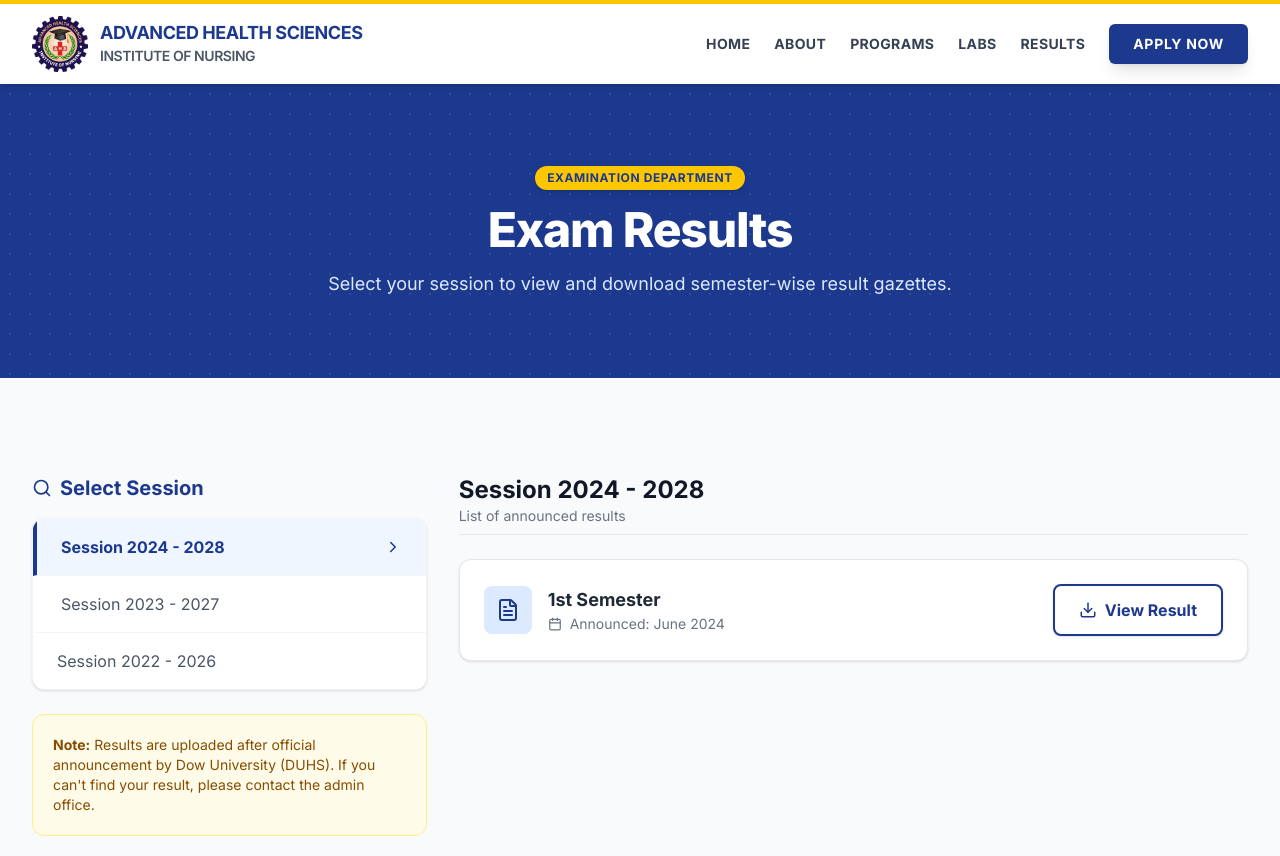
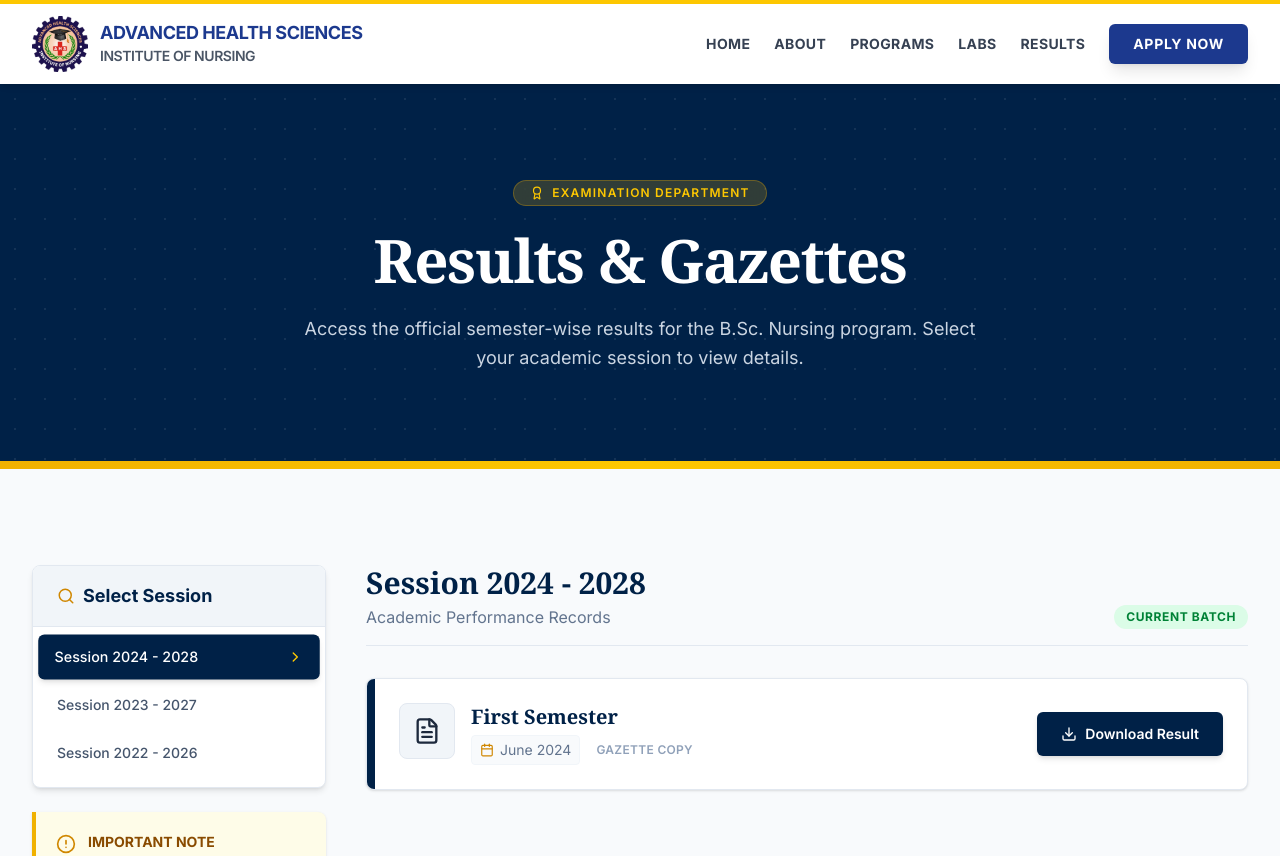
Before and after one commit to AHSANKHAN1999/ahsion-website, a Next.js app: page /results in a window 1280 px wide. Shown: the top 856 px of the page. Built offline with nearby package versions, Linux system fonts and the light colour scheme.

Commit message:
Update results page to official university style

```diff
--- a/src/app/results/page.js
+++ b/src/app/results/page.js
@@ -2,7 +2,7 @@
 
 import { useState } from "react";
 import Section from "@/components/Section";
-import { FileText, Download, ChevronRight, Calendar, Search } from "lucide-react";
+import { FileText, Download, ChevronRight, Calendar, Search, Award, AlertCircle } from "lucide-react";
 
 // --- DATA: Yahan aap naye results add karenge ---
 const resultsData = [
@@ -11,9 +11,9 @@ const resultsData = [
     title: "Session 2024 - 2028",
     status: "Current",
     semesters: [
-      { id: "sem-1", name: "1st Semester", date: "June 2024", pdf: "/results/sample.pdf" },
+      { id: "sem-1", name: "First Semester", date: "June 2024", pdf: "/results/sample.pdf" },
       // Jab naya result aye, yahan neechay line add karein:
-      // { id: "sem-2", name: "2nd Semester", date: "Dec 2024", pdf: "/results/sample.pdf" },
+      // { id: "sem-2", name: "Second Semester", date: "Dec 2024", pdf: "/results/sample.pdf" },
     ]
   },
   {
@@ -21,9 +21,9 @@ const resultsData = [
     title: "Session 2023 - 2027",
     status: "Ongoing",
     semesters: [
-      { id: "sem-1", name: "1st Semester", date: "June 2023", pdf: "/results/sample.pdf" },
-      { id: "sem-2", name: "2nd Semester", date: "Dec 2023", pdf: "/results/sample.pdf" },
-      { id: "sem-3", name: "3rd Semester", date: "June 2024", pdf: "/images/results/batch23_sem3.pdf" },
+      { id: "sem-1", name: "First Semester", date: "June 2023", pdf: "/results/sample.pdf" },
+      { id: "sem-2", name: "Second Semester", date: "Dec 2023", pdf: "/results/sample.pdf" },
+      { id: "sem-3", name: "Third Semester", date: "June 2024", pdf: "/images/results/batch23_sem3.pdf" },
     ]
   },
   {
@@ -31,93 +31,124 @@ const resultsData = [
     title: "Session 2022 - 2026",
     status: "Ongoing",
     semesters: [
-      { id: "sem-1", name: "1st Semester", date: "June 2022", pdf: "/results/sample.pdf" },
-      { id: "sem-2", name: "2nd Semester", date: "Dec 2022", pdf: "/results/sample.pdf" },
-      { id: "sem-3", name: "3rd Semester", date: "June 2023", pdf: "/results/sample.pdf" },
-      { id: "sem-4", name: "4th Semester", date: "Dec 2023", pdf: "/results/sample.pdf" },
+      { id: "sem-1", name: "First Semester", date: "June 2022", pdf: "/results/sample.pdf" },
+      { id: "sem-2", name: "Second Semester", date: "Dec 2022", pdf: "/results/sample.pdf" },
+      { id: "sem-3", name: "Third Semester", date: "June 2023", pdf: "/results/sample.pdf" },
+      { id: "sem-4", name: "Fourth Semester", date: "Dec 2023", pdf: "/results/sample.pdf" },
     ]
   },
-  // Purane batches mazeed add kar sakte hain...
 ];
 
 export default function Results() {
-  const [selectedBatch, setSelectedBatch] = useState(resultsData[0]); // Default pehla batch khulega
+  const [selectedBatch, setSelectedBatch] = useState(resultsData[0]);
 
   return (
-    <div className="bg-gray-50 min-h-screen font-sans">
+    <div className="bg-slate-50 min-h-screen font-sans text-slate-800">
 
-      {/* ================= HERO SECTION ================= */}
-      <div className="relative bg-blue-900 text-white py-20 px-4 overflow-hidden">
+      {/* ================= HERO SECTION (University Style) ================= */}
+      <div className="relative bg-[#002147] text-white py-24 px-4 overflow-hidden">
+        {/* Abstract Pattern Background */}
         <div className="absolute inset-0 opacity-10"
-             style={{ backgroundImage: 'radial-gradient(#ffffff 1px, transparent 1px)', backgroundSize: '20px 20px' }}>
+             style={{ backgroundImage: 'radial-gradient(#d1d5db 1px, transparent 1px)', backgroundSize: '30px 30px' }}>
         </div>
+
         <div className="relative z-10 max-w-7xl mx-auto text-center">
-          <span className="inline-block py-1 px-3 rounded-full bg-yellow-400 text-blue-900 font-bold text-xs uppercase tracking-wider mb-4 shadow-md">
-            Examination Department
-          </span>
-          <h1 className="text-4xl md:text-5xl font-extrabold mb-4 tracking-tight">
-            Exam Results
+          <div className="inline-flex items-center gap-2 py-1 px-4 rounded-full bg-yellow-500/20 border border-yellow-500/30 text-yellow-400 font-semibold text-xs uppercase tracking-widest mb-6 backdrop-blur-sm">
+            <Award size={14} /> Examination Department
+          </div>
+          <h1 className="text-4xl md:text-6xl font-bold mb-6 tracking-tight font-serif">
+            Results & Gazettes
           </h1>
-          <p className="text-lg text-blue-100 max-w-2xl mx-auto">
-            Select your session to view and download semester-wise result gazettes.
+          <p className="text-lg text-slate-300 max-w-2xl mx-auto leading-relaxed">
+            Access the official semester-wise results for the B.Sc. Nursing program.
+            Select your academic session to view details.
           </p>
         </div>
+
+        {/* Decorative Bottom Strip */}
+        <div className="absolute bottom-0 left-0 w-full h-2 bg-gradient-to-r from-yellow-500 via-yellow-400 to-yellow-500"></div>
       </div>
 
       <Section className="py-16">
-        <div className="flex flex-col lg:flex-row gap-8">
+        <div className="flex flex-col lg:flex-row gap-10">
 
-          {/* --- LEFT SIDE: BATCH SELECTOR --- */}
-          <div className="w-full lg:w-1/3 space-y-4">
-            <h3 className="text-xl font-bold text-blue-900 mb-4 flex items-center gap-2">
-                <Search size={20}/> Select Session
+          {/* --- LEFT SIDE: OFFICIAL SIDEBAR --- */}
+          <div className="w-full lg:w-1/4 space-y-6">
+            <div className="bg-white rounded-lg shadow-md border border-slate-200 overflow-hidden sticky top-24">
+              <div className="bg-slate-100 px-6 py-4 border-b border-slate-200">
+                <h3 className="text-lg font-bold text-[#002147] flex items-center gap-2">
+                  <Search size={18} className="text-yellow-600"/> Select Session
                 </h3>
-            <div className="bg-white rounded-xl shadow-sm border border-gray-100 overflow-hidden">
+              </div>
+              <div className="p-2">
                 {resultsData.map((batch) => (
                   <button
                     key={batch.id}
                     onClick={() => setSelectedBatch(batch)}
-                        className={`w-full text-left px-6 py-4 border-b border-gray-100 last:border-0 flex justify-between items-center transition-all ${
+                    className={`w-full text-left px-4 py-3 rounded-md mb-1 flex justify-between items-center transition-all duration-200 text-sm font-medium ${
                       selectedBatch.id === batch.id
-                            ? "bg-blue-50 border-l-4 border-l-blue-900 text-blue-900 font-bold"
-                            : "hover:bg-gray-50 text-gray-600 border-l-4 border-l-transparent"
+                      ? "bg-[#002147] text-white shadow-md transform scale-[1.02]"
+                      : "text-slate-600 hover:bg-slate-50 hover:text-[#002147]"
                     }`}
                   >
                     <span>{batch.title}</span>
-                        {selectedBatch.id === batch.id && <ChevronRight size={18} />}
+                    {selectedBatch.id === batch.id && <ChevronRight size={16} className="text-yellow-400" />}
                   </button>
                 ))}
               </div>
+            </div>
 
-            {/* Note Box */}
-            <div className="bg-yellow-50 border border-yellow-200 p-5 rounded-xl text-sm text-yellow-800 mt-6">
-                <strong>Note:</strong> Results are uploaded after official announcement by Dow University (DUHS). If you can't find your result, please contact the admin office.
+            {/* Admin Note Box */}
+            <div className="bg-yellow-50 border-l-4 border-yellow-500 p-5 rounded-r-lg shadow-sm">
+              <div className="flex gap-3">
+                <AlertCircle className="text-yellow-600 shrink-0 mt-0.5" size={20} />
+                <div>
+                  <h4 className="font-bold text-yellow-800 text-sm uppercase mb-1">Important Note</h4>
+                  <p className="text-xs text-yellow-800/80 leading-relaxed">
+                    Results are uploaded here after the official announcement by Dow University of Health Sciences (DUHS).
+                    If you cannot find your result, please contact the Administration Office.
+                  </p>
+                </div>
+              </div>
             </div>
           </div>
 
-          {/* --- RIGHT SIDE: RESULTS LIST --- */}
-          <div className="w-full lg:w-2/3">
-             <div className="mb-6 border-b border-gray-200 pb-2">
-                <h2 className="text-2xl font-bold text-gray-900">{selectedBatch.title}</h2>
-                <p className="text-gray-500 text-sm">List of announced results</p>
+          {/* --- RIGHT SIDE: RESULTS CONTENT --- */}
+          <div className="w-full lg:w-3/4">
+             <div className="mb-8 flex items-end justify-between border-b border-slate-200 pb-4">
+                <div>
+                  <h2 className="text-3xl font-bold text-[#002147] font-serif">{selectedBatch.title}</h2>
+                  <p className="text-slate-500 mt-1">Academic Performance Records</p>
+                </div>
+                <span className={`px-3 py-1 rounded-full text-xs font-bold uppercase tracking-wider ${
+                  selectedBatch.status === "Current" ? "bg-green-100 text-green-700" : "bg-blue-100 text-blue-700"
+                }`}>
+                  {selectedBatch.status} Batch
+                </span>
              </div>
 
-             <div className="space-y-4">
+             <div className="grid gap-5">
                 {selectedBatch.semesters.length > 0 ? (
                     selectedBatch.semesters.map((result, idx) => (
-                        <div key={idx} className="group bg-white p-6 rounded-xl border border-gray-200 shadow-sm hover:shadow-md hover:border-blue-200 transition-all flex flex-col sm:flex-row items-center justify-between gap-4">
+                        <div key={idx} className="group bg-white p-0 rounded-lg border border-slate-200 shadow-sm hover:shadow-lg hover:border-blue-900/30 transition-all duration-300 flex flex-col md:flex-row overflow-hidden">
 
-                            <div className="flex items-center gap-4 w-full sm:w-auto">
-                                <div className="w-12 h-12 bg-blue-100 text-blue-900 rounded-lg flex items-center justify-center group-hover:bg-blue-900 group-hover:text-yellow-400 transition-colors">
-                                    <FileText size={24} />
+                            {/* Decorative Left Strip */}
+                            <div className="w-full md:w-2 bg-[#002147] group-hover:bg-yellow-500 transition-colors"></div>
+
+                            <div className="p-6 flex-1 flex flex-col sm:flex-row items-center justify-between gap-6">
+                                <div className="flex items-start gap-4 w-full sm:w-auto">
+                                    <div className="w-14 h-14 bg-slate-100 rounded-lg flex items-center justify-center border border-slate-200 group-hover:bg-[#002147] group-hover:text-white transition-colors duration-300">
+                                        <FileText size={28} />
                                     </div>
                                     <div>
-                                    <h4 className="font-bold text-lg text-gray-800 group-hover:text-blue-900 transition-colors">
+                                        <h4 className="font-bold text-xl text-[#002147] mb-1 font-serif">
                                             {result.name}
                                         </h4>
-                                    <div className="flex items-center gap-2 text-sm text-gray-500">
-                                        <Calendar size={14} />
-                                        <span>Announced: {result.date}</span>
+                                        <div className="flex items-center gap-4 text-sm text-slate-500">
+                                            <span className="flex items-center gap-1.5 bg-slate-50 px-2 py-1 rounded border border-slate-100">
+                                              <Calendar size={14} className="text-yellow-600"/> {result.date}
+                                            </span>
+                                            <span className="text-xs uppercase tracking-wide font-semibold text-slate-400">Gazette Copy</span>
                                         </div>
                                     </div>
                                 </div>
@@ -125,17 +156,20 @@ export default function Results() {
                                 <a
                                     href={result.pdf}
                                     target="_blank"
-                                // download // Agar chahte ho direct download ho to ye uncomment karo
-                                className="w-full sm:w-auto px-6 py-3 bg-white text-blue-900 border-2 border-blue-900 rounded-lg font-bold flex items-center justify-center gap-2 hover:bg-blue-900 hover:text-white transition-all shadow-sm hover:shadow-lg"
+                                    className="w-full sm:w-auto px-6 py-3 bg-[#002147] text-white text-sm font-semibold rounded-md flex items-center justify-center gap-2 hover:bg-yellow-500 hover:text-[#002147] transition-all duration-300 shadow-md"
                                 >
-                                <Download size={18} /> View Result
+                                    <Download size={16} /> Download Result
                                 </a>
-
+                            </div>
                         </div>
                     ))
                 ) : (
-                    <div className="text-center py-10 bg-white rounded-xl border border-dashed border-gray-300 text-gray-500">
-                        No results uploaded for this session yet.
+                    <div className="text-center py-16 bg-slate-50 rounded-xl border-2 border-dashed border-slate-300">
+                        <div className="bg-slate-200 w-16 h-16 rounded-full flex items-center justify-center mx-auto mb-4 text-slate-400">
+                          <Search size={30} />
+                        </div>
+                        <h3 className="text-lg font-semibold text-slate-700">No Results Found</h3>
+                        <p className="text-slate-500">Results for this session have not been uploaded yet.</p>
                     </div>
                 )}
              </div>
@@ -145,4 +179,4 @@ export default function Results() {
       </Section>
     </div>
   );
-}// Fixed file name
+}
```
Lines whose indentation alone changed are shown as unchanged.
